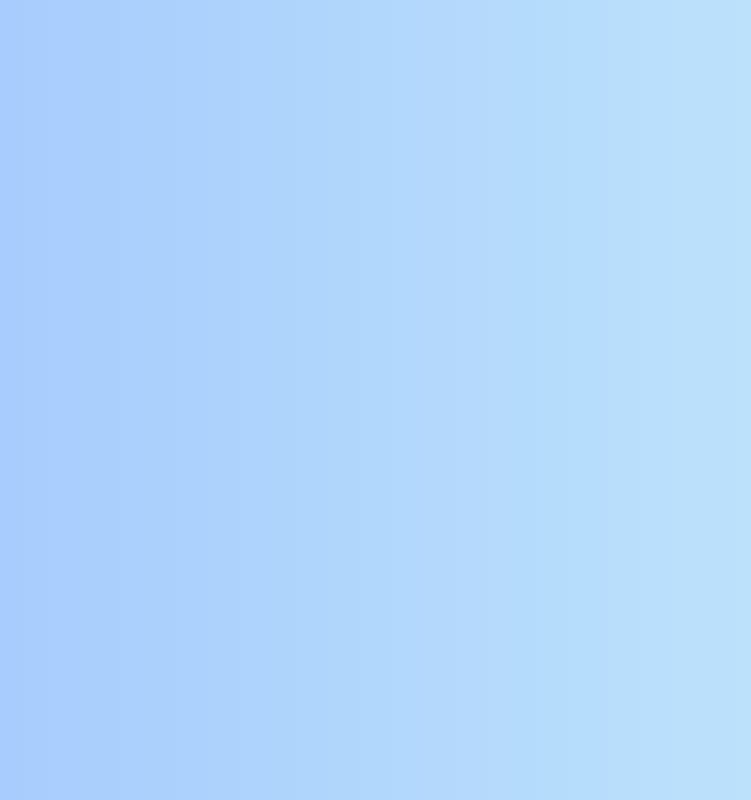
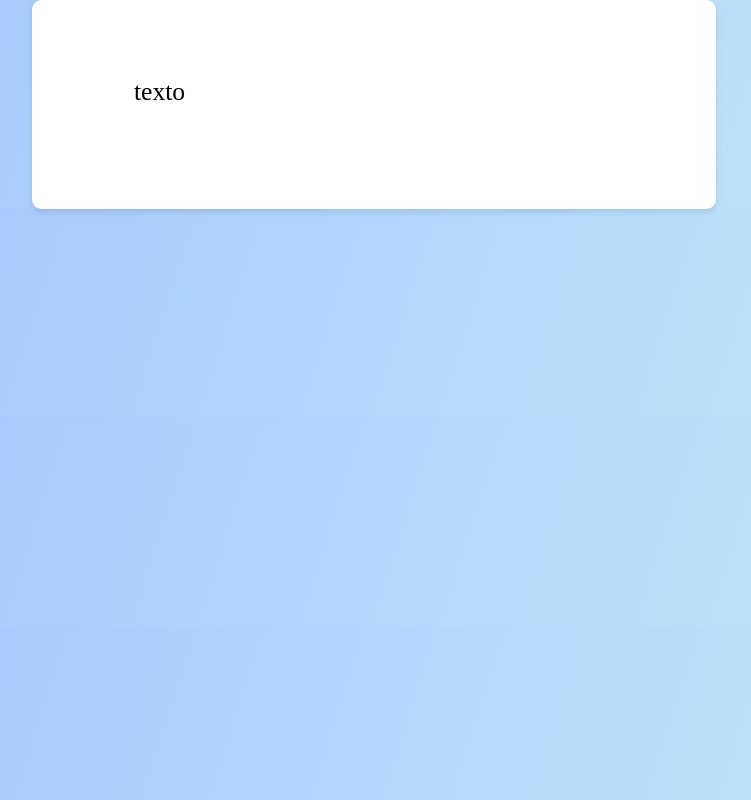
Before and after one commit to WeelSilva/Stage-05, a plain HTML site: page index.html in a window 1280 px wide. Shown: the whole page, without its empty margins (266-1017 px from the left). Drawn offline with Linux system fonts and the light colour scheme.

Commit message:
iniciando stage 05

```diff
--- a/index.html
+++ b/index.html
@@ -7,6 +7,8 @@
     <link rel="stylesheet" href="style.css">
 </head>
 <body>
-
+    <main>
+        texto
+    </main>
 </body>
 </html>
--- a/style.css
+++ b/style.css
@@ -1,9 +1,26 @@
+* {
+    margin: 0;
+    padding: 0;
+    box-sizing: border-box;
+}
+
+:root  {
+    font-size: 62.5;
+}
+
 body {
     background: linear-gradient(287.56deg, #C2E9FB 0%, #A1C4FD 100%);
+    font-size: 1.6rem;
+
+    display: grid;
+    place-items: center;
 }
 
 main {
     background: #FFFFFF;
-    box-shadow: 0px 2px 4px rgba(0, 0, 0, 0.1);
-    border-radius: 6px;
+    box-shadow: 0 .2rem .4rem rgba(0, 0, 0, 0.1);
+    border-radius: .6rem;
+    padding: 4.8rem 6.4rem 6.4rem;
+
+    width: min(42.8rem, 90%);
 }
```
